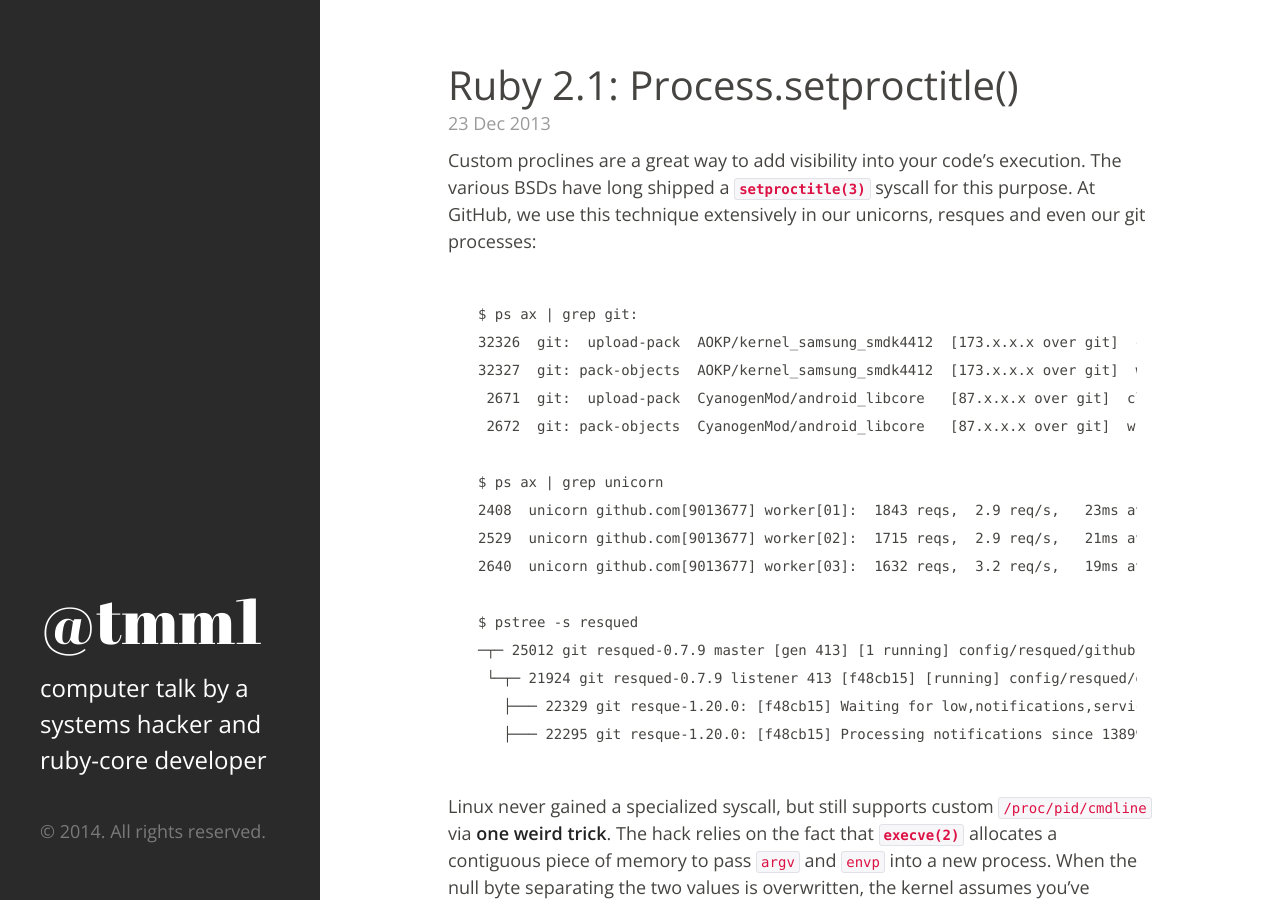
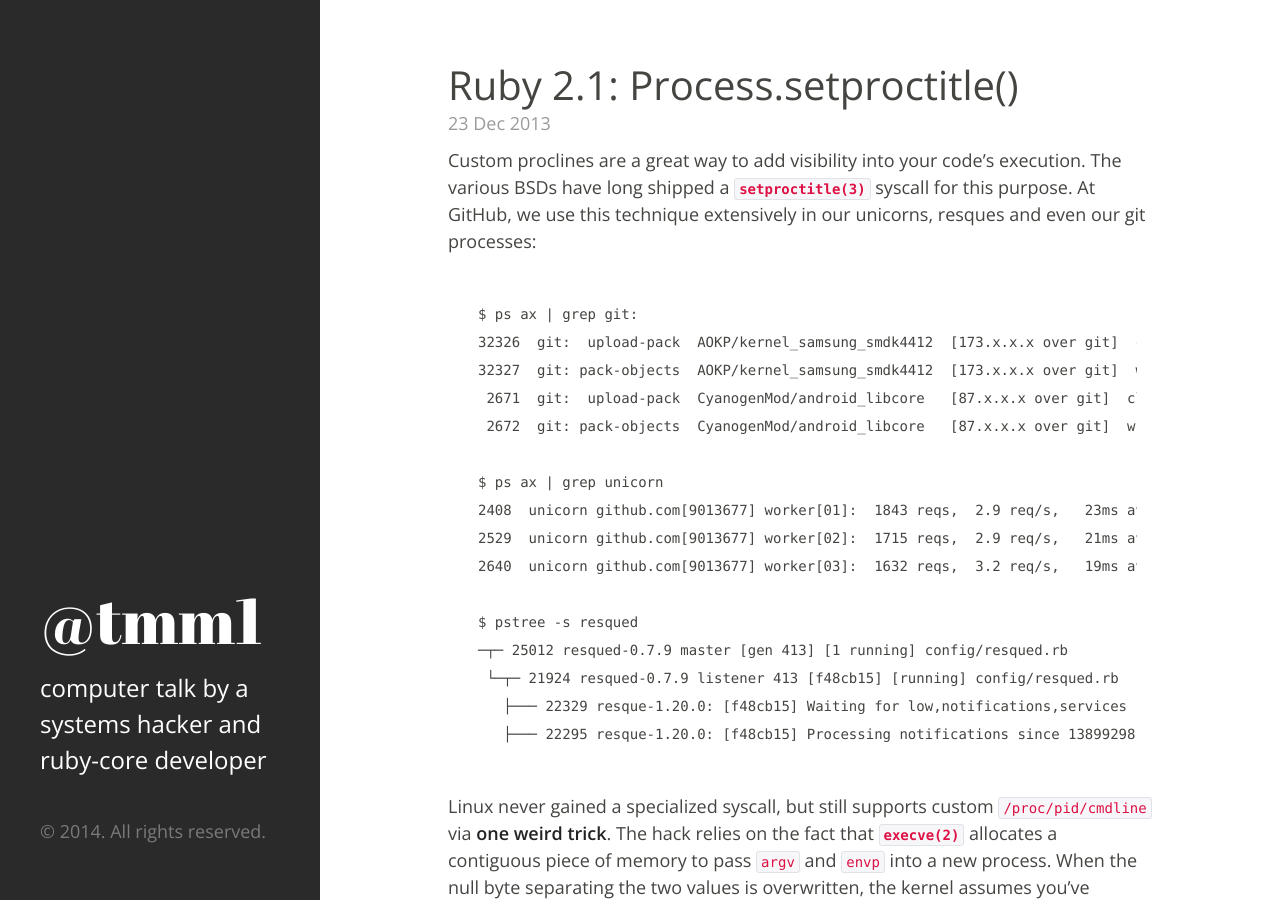
Before and after one commit to tmm1/tmm1.github.com, a Jekyll site: the page built from _posts/2013-12-23-ruby21-process-setproctitle.md, in a window 1280 px wide and 900 px high. Built offline with Jekyll 4.4.1, drawn with Linux system fonts in a browser that asks for light colours; Markdown is read by kramdown in place of the engine named in the settings; comment, search, counter and statistics services are not loaded.

Commit message:
simpler example

````diff
--- a/_posts/2013-12-23-ruby21-process-setproctitle.md
+++ b/_posts/2013-12-23-ruby21-process-setproctitle.md
@@ -20,10 +20,10 @@ $ ps ax | grep unicorn
 2640  unicorn github.com[9013677] worker[03]:  1632 reqs,  3.2 req/s,   19ms avg,   6.2% util
 
 $ pstree -s resqued
-─┬─ 25012 git resqued-0.7.9 master [gen 413] [1 running] config/resqued/github-environment.rb config/resqued/github-lowworker.rb
- └─┬─ 21924 git resqued-0.7.9 listener 413 [f48cb15] [running] config/resqued/github-environment.rb config/resqued/github-lowworker.rb
-   ├─── 22329 git resque-1.20.0: [f48cb15] Waiting for low,notifications,services,page,spam
-   ├─── 22295 git resque-1.20.0: [f48cb15] Processing notifications since 1389929817: GitHub::Jobs::DeliverNotifications
+─┬─ 25012 resqued-0.7.9 master [gen 413] [1 running] config/resqued.rb
+ └─┬─ 21924 resqued-0.7.9 listener 413 [f48cb15] [running] config/resqued.rb
+   ├─── 22329 resque-1.20.0: [f48cb15] Waiting for low,notifications,services
+   ├─── 22295 resque-1.20.0: [f48cb15] Processing notifications since 1389929817: GitHub::Jobs::DeliverNotifications
 ```
 
 Linux never gained a specialized syscall, but still supports custom `/proc/pid/cmdline` via [one weird trick](https://github.com/torvalds/linux/blob/f5835372ebedf26847c2b9e193284075cc9c1f7f/fs/proc/base.c#L220-L222). The hack relies on the fact that [`execve(2)`](http://man7.org/linux/man-pages/man2/execve.2.html) allocates a contiguous piece of memory to pass `argv` and `envp` into a new process. When the null byte separating the two values is overwritten, the kernel assumes you've customized your cmdline and continues to read into the envp buffer. This means your procline can grow to contain more information as long as there's space in the envp buffer. (Environment variables are copied out of the original envp buffer, so overwriting this area of memory only affects `/proc/pid/environ`).
````
